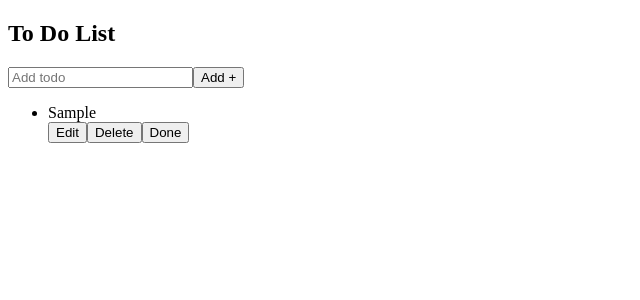
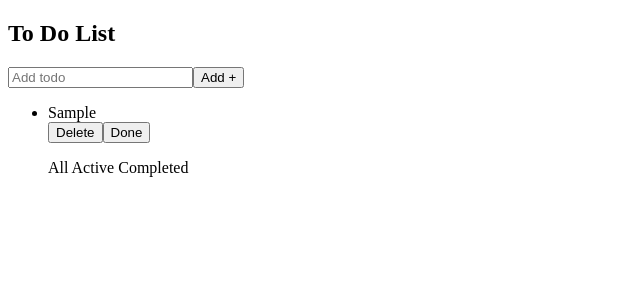
Before and after one commit to sraksh/react-todo-app, a React app: page / in a window 1280 px wide. Both pictures are taken after typing "Sample" into the empty fields and a click on the input "Add +". Shown: the top 300 px of the page, without its empty margins (0-640 px from the left). Built offline with nearby package versions, Linux system fonts and the light colour scheme.

Commit message:
filter functionality implemented

```diff
--- a/package.json
+++ b/package.json
@@ -2,6 +2,7 @@
   "name": "react-todo-app",
   "version": "0.1.0",
   "private": true,
+  "homepage": "https://sraksh.github.io/react-todo-app",
   "dependencies": {
     "autoprefixer": "7.1.1",
     "babel-core": "6.25.0",
@@ -24,6 +25,7 @@
     "extract-text-webpack-plugin": "2.1.2",
     "file-loader": "0.11.2",
     "fs-extra": "3.0.1",
+    "gh-pages": "^1.0.0",
     "html-webpack-plugin": "2.29.0",
     "jest": "20.0.4",
     "object-assign": "4.1.1",
@@ -43,6 +45,8 @@
     "whatwg-fetch": "2.0.3"
   },
   "scripts": {
+    "predeploy": "npm run build",
+    "deploy": "gh-pages -d build",
     "start": "node scripts/start.js",
     "build": "node scripts/build.js",
     "test": "node scripts/test.js --env=jsdom"
--- a/src/App.js
+++ b/src/App.js
@@ -2,12 +2,14 @@ import React, { Component } from 'react';
 import CreateTodo from './create-todo';
 import TodosListHeader from './todos-list-header';
 import TodosList from './todos-list';
+import TodosFooter from './todos-footer';
 
 class App extends Component{
   constructor(props){
     super(props);
     this.state = {
-      todo: []
+      todo: [],
+      nowShowing: 'All'
     }
   }
   addTodo=(term) => {
@@ -34,23 +36,42 @@ class App extends Component{
       todo
     })
   }
-  editTodo=(term,id) => {
-  //   this.setState({
-  //     todo: [...this.state.todo, {term, isCompleted: false}],
-  //   })
+  filterTodo=(str) => {
+    this.setState({
+        nowShowing: str
+     })
   }
-
+  renderTodoItems=() => {
+    var str = this.state.nowShowing;
+    if(str === 'Active') {
+        return this.state.todo.slice(0).filter((item) => {
+          if(item.isCompleted===false){
+            return item;
+          }
+        });
+      }
+      else if(str === 'Completed') {
+        return this.state.todo.slice(0).filter((item) => {
+            if(item.isCompleted===true){
+              return item;
+            }
+          });
+      }
+      else {
+        return this.state.todo;
+      }
+  }
   render() {
     return (
       <div>
       <TodosListHeader />
       <CreateTodo addTodo={this.addTodo} />
       <TodosList
-      todoListItems={this.state.todo}
-      deleteTodo={this.deleteTodo}
-      markTodo={this.markTodo}
-      editTodo={this.editTodo}
+        todoListItems={this.renderTodoItems()}
+        deleteTodo={this.deleteTodo}
+        markTodo={this.markTodo}
       />
+      <TodosFooter filterTodo={this.filterTodo} highlightTodo={this.state.nowShowing} />
       </div>
     )
   }
--- /dev/null
+++ b/src/todos-footer.js
@@ -0,0 +1,17 @@
+import React, { Component }  from 'react';
+
+class TodosFooter extends Component {
+
+  render() {
+    return (
+      <footer>
+        <ul>
+          <span onClick={()=> this.props.filterTodo('All')}> All </span>
+          <span onClick={()=> this.props.filterTodo('Active')}> Active </span>
+          <span onClick={()=> this.props.filterTodo('Completed')}> Completed </span>
+        </ul>
+      </footer>
+    );
+  }
+}
+export default TodosFooter;
--- a/src/todos-list-item.js
+++ b/src/todos-list-item.js
@@ -1,20 +1,12 @@
 import React, { Component }  from 'react';
 
 class TodosListItem extends Component {
-  //  constructor(props) {
-  //   super(props);
-  //   // this.deleteCurrentTodo = this.deleteCurrentTodo.bind(this);
-  // }
-  editCurrentTodo=(event) => {
-
-  }
   render() {
     return (
       <div>
         <li style={{textDecoration: this.props.todoListItems.isCompleted ? 'line-through' : 'none'}}>
         {this.props.todoListItems.term}
         </li>
-        <button className="btn-edit" onClick={()=> this.props.editCurrentTodo(this.props.id)}>Edit</button>
         <button className="btn-delete" onClick={()=> this.props.deleteCurrentTodo(this.props.id)}>Delete</button>
         <button className="btn-done" onClick={()=> this.props.markCurrentTodo(this.props.id)}>{this.props.todoListItems.isCompleted ? 'Undo' : 'Done'}</button>
       </div>
--- a/src/todos-list.js
+++ b/src/todos-list.js
@@ -9,7 +9,6 @@ class TodosList extends Component {
             todoListItems={item}
             key={index}
             id={index}
-            editCurrentTodo={this.props.editTodo}
             deleteCurrentTodo={this.props.deleteTodo}
             markCurrentTodo={this.props.markTodo}/>
         );
```
